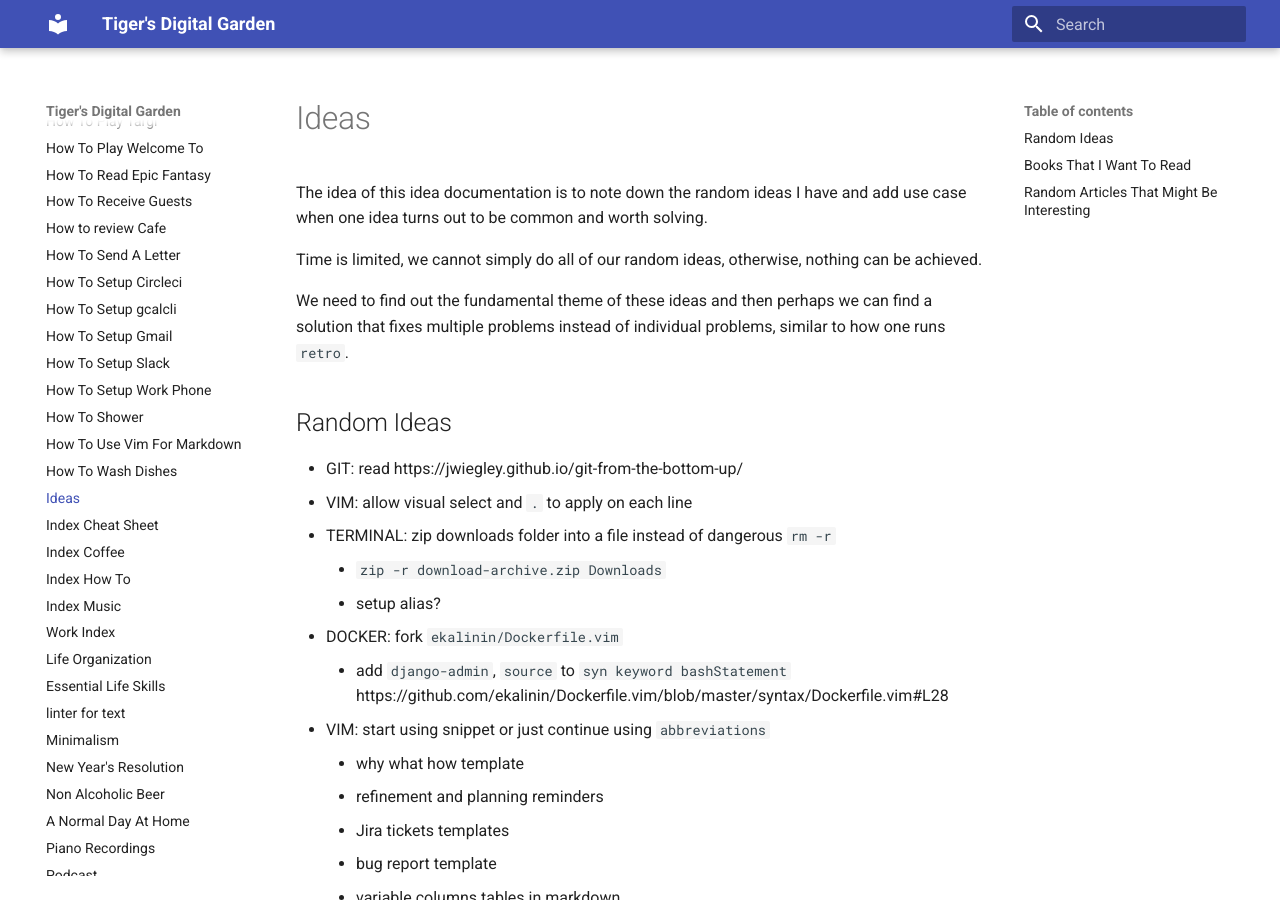
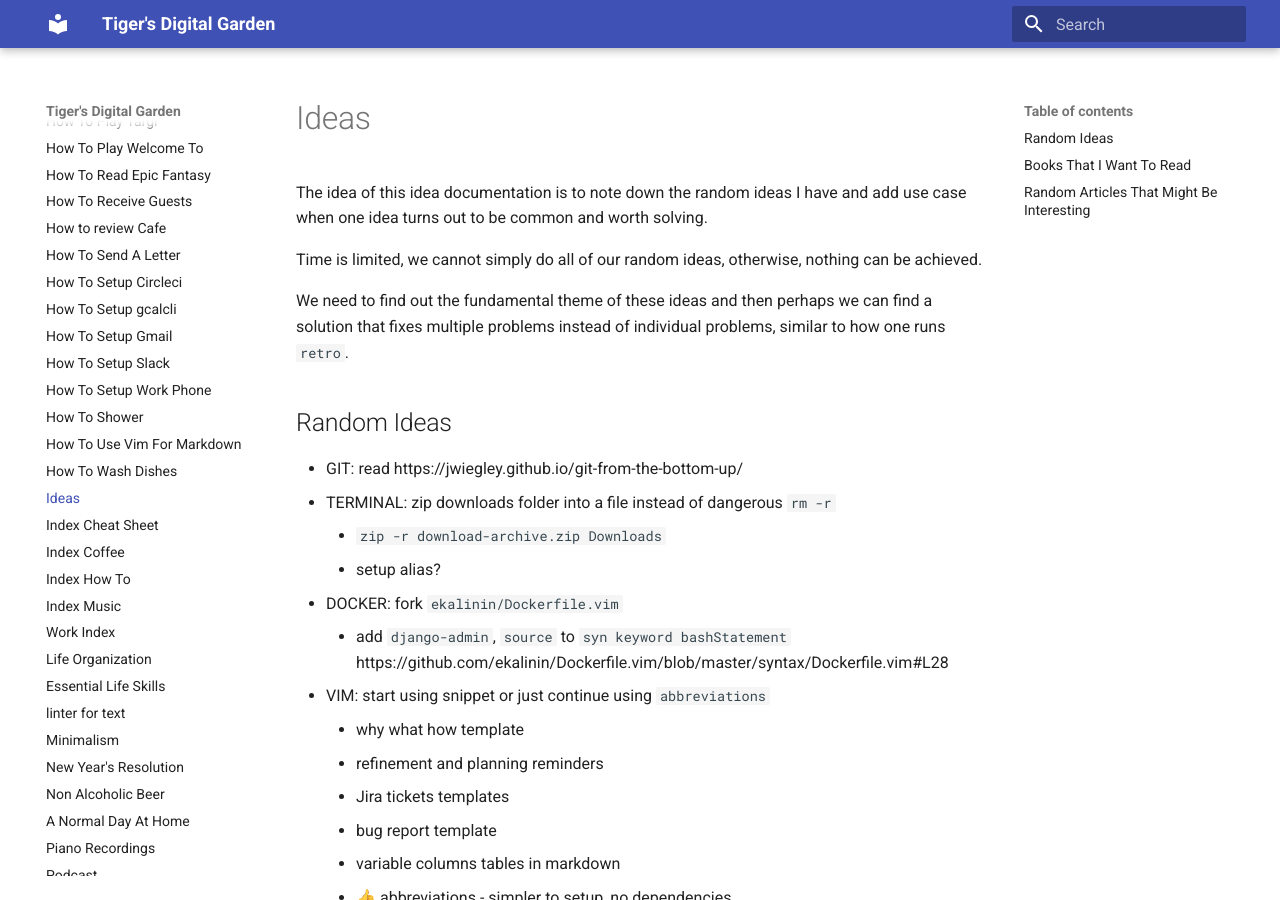
Before and after one commit to ynotstartups/notes, an MkDocs documentation site: the page built from notes/ideas.md, in a window 1280 px wide and 900 px high. Built offline with MkDocs 1.6.1 and Material for MkDocs 9.7.7, drawn with Linux system fonts in a browser that asks for light colours.

Commit message:
finish ideas

```diff
--- a/notes/ideas.md
+++ b/notes/ideas.md
@@ -9,7 +9,6 @@
 ## Random Ideas
 
 - GIT: read https://jwiegley.github.io/git-from-the-bottom-up/
-- VIM: allow visual select and `.` to apply on each line
 - TERMINAL: zip downloads folder into a file instead of dangerous `rm -r`
   - `zip -r download-archive.zip Downloads`
   - setup alias?
```
